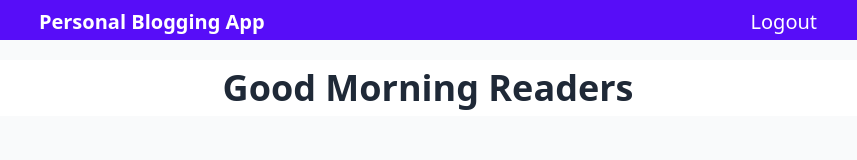
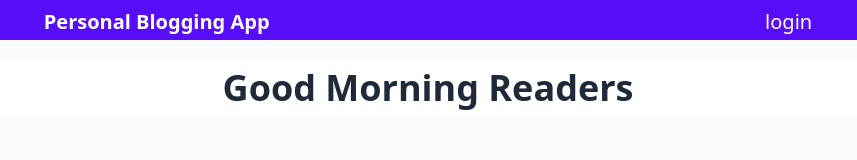
Before and after one commit to MuhammadSubhan0712/Personal-Blog-App, a plain HTML site: page index.html in a window 1280 px wide. Shown: the full height of the page, 212-1069 px from the left. Drawn offline with nearby package versions, Linux system fonts and the light colour scheme.

Commit message:
Personal Blog app

```diff
--- a/index.html
+++ b/index.html
@@ -28,7 +28,7 @@
 
         </div>
         <div class="text-xl font-bold">
-         <button id="logout-btn"><a href="./login.html">Logout</a></button>
+         <button id="logout-btn"><a href="./login.html">login</a></button>
         </div>
       </div>
 
```
Also changed, not shown: dashboard.html (+1 -1 lines).
